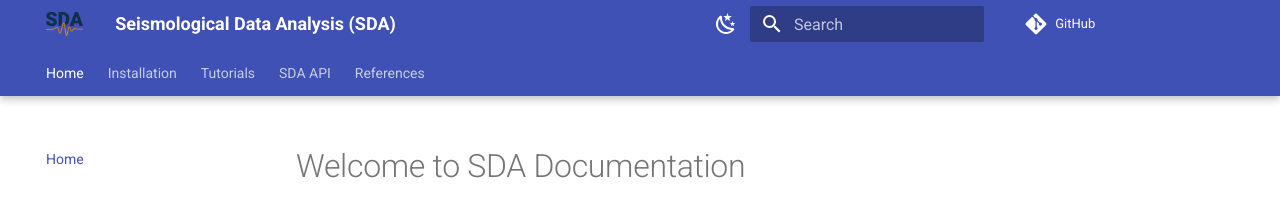
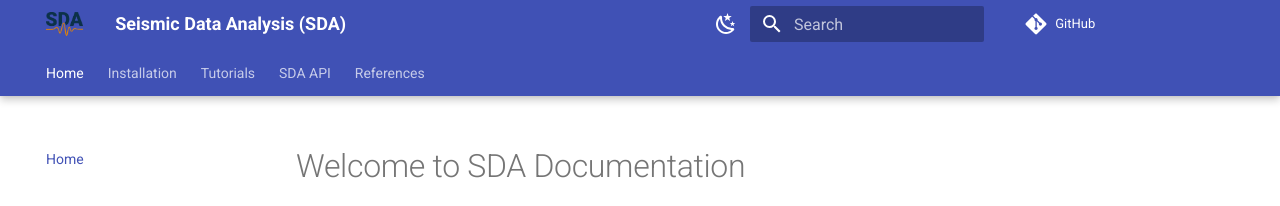
Before and after one commit to FlavienMattern/sda, an MkDocs documentation site: the page built from docs/index.md, in a window 1280 px wide. Shown: the top 206 px of the page. Built offline with MkDocs 1.6.1 and Material for MkDocs 9.7.7, drawn with Linux system fonts in a browser that asks for light colours; comment, search, counter and statistics services are not loaded.

```diff
--- a/mkdocs.yml
+++ b/mkdocs.yml
@@ -1,4 +1,4 @@
-site_name: Seismological Data Analysis (SDA)
+site_name: Seismic Data Analysis (SDA)
 repo_url: https://github.com/FlavienMattern/sda.git
 
 theme:
```
